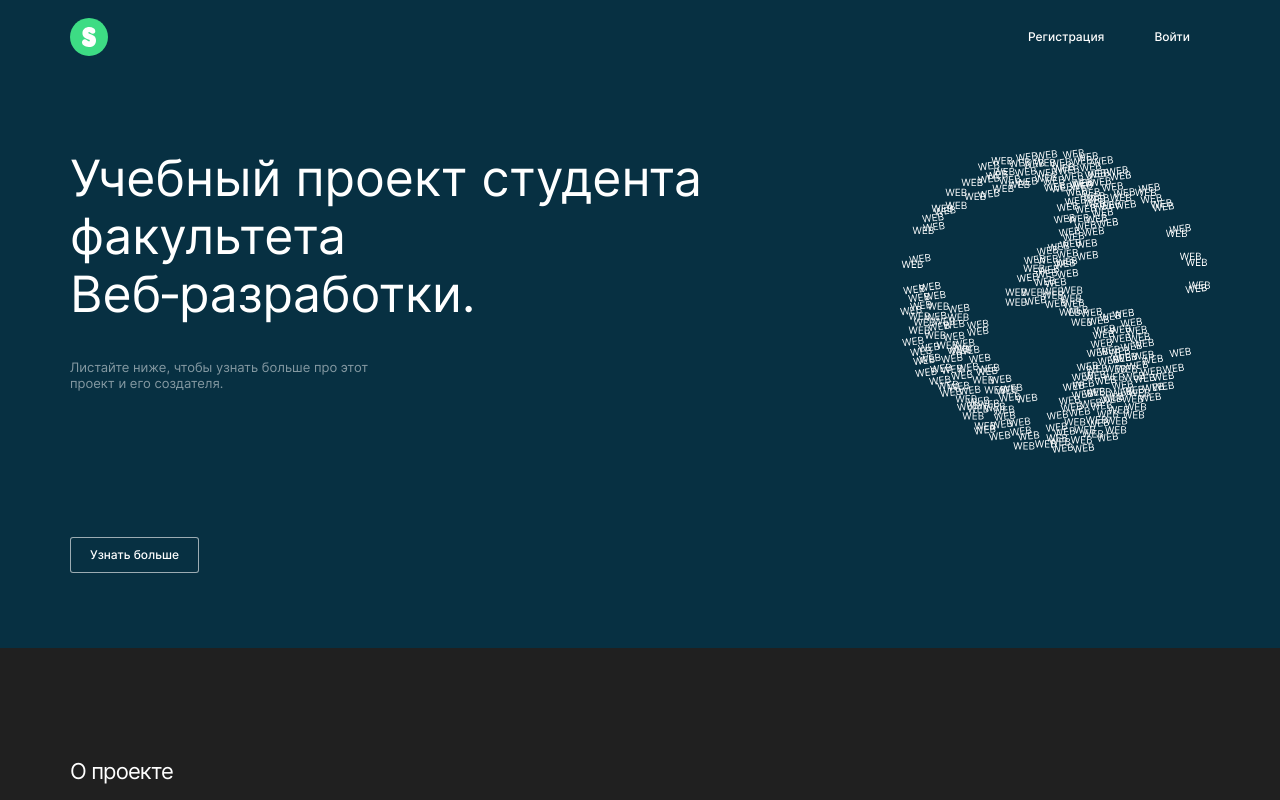
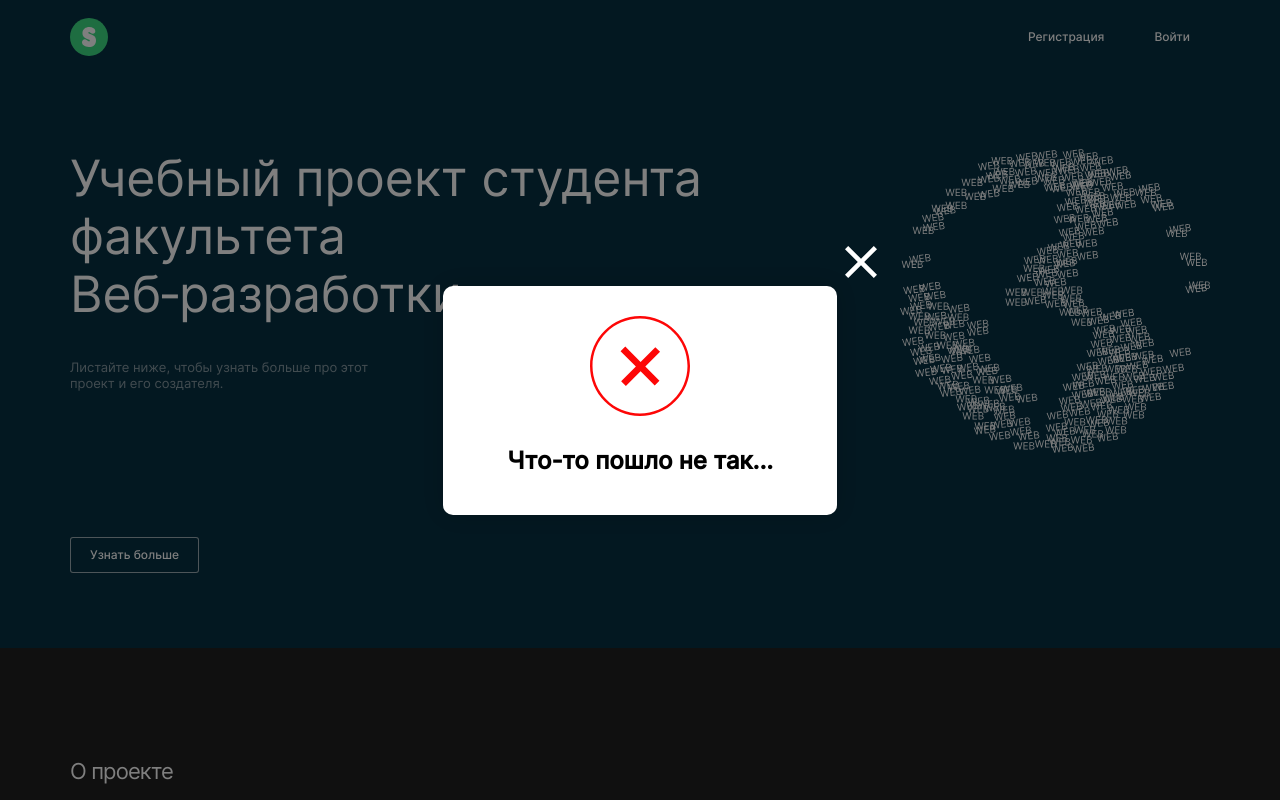
Before and after one commit to XeniaBostanova/movies-explorer-frontend, a React (Create React App) app: page / in a window 1280 px wide. Shown: the top 800 px of the page. Built offline with nearby package versions, Linux system fonts and the light colour scheme; no server answers; sample sign-in values are in the browser's storage; the HTML template or start-up script is replaced by a standard one.

Commit message:
fix: исправление замечаний 1го ревью Этапа 4

```diff
--- a/src/components/App/App.js
+++ b/src/components/App/App.js
@@ -1,5 +1,5 @@
 import React, { useState, useEffect } from 'react';
-import { Switch, Route, useHistory, useLocation } from 'react-router-dom';
+import { Switch, Route, useHistory, useLocation, Redirect } from 'react-router-dom';
 import Login from '../Auth/Login';
 import Movies from '../Movies/Movies';
 import Profile from '../Profile/Profile';
@@ -15,6 +15,8 @@ import { moviesApi } from '../../utils/MoviesApi';
 import { CurrentUserContext } from '../../contexts/CurrentUserContext';
 import ProtectedRoute from '../ProtectedRoute/ProtectedRoute';
 import moviesFilter from '../../utils/MoviesFilter'
+import { DESKTOP_MORE, DESKTOP_RESULT, DESKTOP_WIDTH, MOBILE_MORE, MOBILE_RESULT, MOBILE_WIDTH, TABLET_MORE, TABLET_RESULT } from '../../utils/constants';
+import ErrorPopup from '../ErrorPopup/ErrorPopup';
 
 function App() {
 
@@ -45,6 +47,8 @@ function App() {
 
   const [savedMovies, setSavedMovies] = useState([]);
 
+  const [errorPopupIsOpen, setErrorPopupIsOpen] = useState(false);
+
   useEffect(() => {
     tokenCheck();
   }, [loggedIn])
@@ -60,12 +64,13 @@ function App() {
   }, [currentUser])
 
   useEffect(() => {
-    mainApi.getSavedMovies()
+    if (loggedIn) {
+      mainApi.getSavedMovies()
       .then((savedMoviesData) => {
-        localStorage.setItem('savedMoviesStorage', JSON.stringify(savedMoviesData));
-        setSavedMovies(JSON.parse(localStorage.getItem('savedMoviesStorage')));
+        setSavedMovies(savedMoviesData.filter((m) => m.owner === currentUser._id));
       })
-      .catch((err) => console.log(err));
+      .catch(() => setErrorPopupIsOpen(true));
+    }
   }, [loggedIn])
 
   //Функционал Регистрация/Логин/Профиль
@@ -116,7 +121,7 @@ function App() {
             history.push(location);
           }
         })
-        .catch((err) => console.log(err))
+        .catch(() => setErrorPopupIsOpen(true))
     }
   }
 
@@ -202,7 +207,7 @@ function App() {
       .then((newMovie) => {
         setSavedMovies((movies) => [newMovie, ...movies]);
       })
-      .catch((err) => console.log(err))
+      .catch(() => setErrorPopupIsOpen(true))
   }
 
   function handleDeleteMovie(movie) {
@@ -210,21 +215,21 @@ function App() {
       .then(() => {
         setSavedMovies((movies) => movies.filter((m) => m._id !== movie._id));
       })
-      .catch((err) => console.log(err))
+      .catch(() => setErrorPopupIsOpen(true))
   }
 
   //Изменение ширины экрана и показ кол-ва карточек
 
   useEffect(() => {
-    if (currentViewport <= 480) {
-      setFirstResults(5);
-      setMoreResults(2);
-    } else if (currentViewport <= 1024) {
-      setFirstResults(8);
-      setMoreResults(2);
-    } else if (currentViewport > 1024) {
-      setFirstResults(12);
-      setMoreResults(3);
+    if (currentViewport <= MOBILE_WIDTH) {
+      setFirstResults(MOBILE_RESULT);
+      setMoreResults(MOBILE_MORE);
+    } else if (currentViewport <= DESKTOP_WIDTH) {
+      setFirstResults(TABLET_RESULT);
+      setMoreResults(TABLET_MORE);
+    } else if (currentViewport > DESKTOP_WIDTH) {
+      setFirstResults(DESKTOP_RESULT);
+      setMoreResults(DESKTOP_MORE);
     }
   }, [currentViewport]);
 
@@ -247,10 +252,20 @@ function App() {
     localStorage.removeItem('checkboxStatus');
     localStorage.removeItem('initialMovies');
     localStorage.removeItem('moviesStorage');
-    localStorage.removeItem('savedMoviesStorage');
+    localStorage.removeItem('name');
+    localStorage.removeItem('email');
+    setInitialMovies([]);
+    setSavedMovies([]);
+    setFilteredMovies([]);
+    setRequest('');
+    setCheckboxStatus(false);
     setLoggedIn(false);
     setCurrentUser({});
     history.push('/');
+  }
+
+  function closeErrorPopup() {
+    setErrorPopupIsOpen(false);
   }
 
   return (
@@ -297,17 +312,21 @@ function App() {
             />
 
             <Route path="/signup">
+              {loggedIn ? <Redirect to='/' /> :
                 <Register
                   onRegister={handleRegisterSubmit}
                   registerErrorMessage={registerErrorMessage}
                 />
+              }
             </Route>
 
             <Route path="/signin">
+              {loggedIn ? <Redirect to='/' /> :
                 <Login
                   onLogin={handleLoginSubmit}
                   loginErrorMessage={loginErrorMessage}
                 />
+              }
             </Route>
 
             <Route path="*">
@@ -320,6 +339,11 @@ function App() {
             <Footer />
           </Route>
 
+          <ErrorPopup
+            isOpen={errorPopupIsOpen}
+            onClose={closeErrorPopup}
+          />
+
       </div>
     </CurrentUserContext.Provider>
   );
--- /dev/null
+++ b/src/components/ErrorPopup/ErrorPopup.css
@@ -0,0 +1,102 @@
+.popup {
+  position: fixed;
+  top: 0;
+  bottom: 0;
+  left: 0;
+  right: 0;
+  background-color: rgba(0, 0, 0, .5);
+  font-family: 'Inter', 'Arial', sans-serif;
+  display: flex;
+  justify-content: center;
+  align-items: center;
+  opacity: 0;
+  visibility: hidden;
+  transition: visibility .5s, opacity .5s linear;
+  -webkit-transition: visibility .5s, opacity .5s linear;
+  -moz-transition: visibility .5s, opacity .5s linear;
+  -ms-transition: visibility .5s, opacity .5s linear;
+  -o-transition: visibility .5s, opacity .5s linear;
+  z-index: 2;
+}
+
+.popup_opened {
+  visibility: visible;
+  opacity: 1;
+}
+
+.popup__container {
+  position: relative;
+  background: #fff;
+  width: 394px;
+  min-height: 70px;
+  border-radius: 10px;
+  box-shadow: 0 0 25px rgba(0, 0, 0, .15);
+}
+
+@media screen and (max-width: 768px) {
+  .popup__container {
+    width: 260px;
+    min-height: 80px;
+  }
+}
+
+.popup__close {
+  width: 32px;
+  height: 32px;
+  padding: 0;
+  position: absolute;
+  top: -40px;
+  right: -40px;
+  background: transparent url('../../images/close-icon.svg');
+  background-size: contain;
+  border: none;
+  cursor: pointer;
+  transition: .5s;
+}
+
+.popup__close:hover {
+  opacity: .6;
+}
+
+@media screen and (max-width: 767px) {
+  .popup__close {
+    width: 20px;
+    height: 20px;
+    top: -36px;
+    right: 0;
+  }
+}
+
+.popup__image {
+  padding-top: 30px;
+  padding-bottom: 30px;
+  width: 100px;
+  height: 100px;
+  display: block;
+  margin: 0 auto;
+}
+
+@media screen and (max-width: 424px) {
+  .popup__image {
+    padding-top: 20px;
+    padding-bottom: 20px;
+  }
+}
+
+.popup__title {
+  color: #000;
+  font-size: 24px;
+  line-height: 29px;
+  font-weight: 900;
+  margin: 0;
+  padding-bottom: 40px;
+  text-align: center;
+}
+
+@media screen and (max-width: 768px) {
+  .popup__title {
+    padding-bottom: 30px;
+    font-size: 18px;
+    line-height: 22px;
+  }
+}
--- /dev/null
+++ b/src/components/ErrorPopup/ErrorPopup.js
@@ -0,0 +1,36 @@
+import React, { useEffect } from "react";
+import './ErrorPopup.css';
+import failImage from '../../images/fail-image.svg'
+
+function ErrorPopup({isOpen, onClose}) {
+  useEffect(() => {
+    const closeOnEsc = (e) => {
+      if (e.key === "Escape") {
+        onClose();
+      };
+    }
+
+    document.addEventListener('keyup', closeOnEsc);
+    return () => {
+      document.removeEventListener('keyup', closeOnEsc);
+    }
+  }, []);
+
+  function closeOnOverlay(e) {
+    if (e.target.classList.contains('popup')) {
+      onClose();
+    };
+  }
+
+  return (
+    <div className={`popup ${isOpen ?'popup_opened' : ''}`} onClick={closeOnOverlay} >
+      <div className="popup__container">
+        <button type="button" className="popup__close" onClick={onClose}></button>
+        <img className="popup__image" alt="Сообщение об ошибке" src={failImage} />
+        <h2 className="popup__title">Что-то пошло не так...</h2>
+      </div>
+    </div>
+  );
+}
+
+export default ErrorPopup;
--- a/src/components/Profile/Profile.js
+++ b/src/components/Profile/Profile.js
@@ -55,9 +55,17 @@ function Profile({onUpdateUser, profileMessage, onSignOut}) {
     e.preventDefault();
     onUpdateUser({
       name: values.name,
-       email: values.email,
+      email: values.email,
     });
   }
+
+  useEffect(() => {
+    setIsValid(false);
+    setValues({
+      name: currentUser.name,
+      email: currentUser.email,
+    });
+  }, [onUpdateUser])
 
   return(
     <section className="profile">
--- a/src/utils/MoviesFilter.js
+++ b/src/utils/MoviesFilter.js
@@ -1,9 +1,11 @@
+import { SHORT_FILM } from "./constants";
+
 function MoviesFilter(movies, request, checkboxStatus) {
   let moviesFilter = movies;
   let result;
 
   if (checkboxStatus) {
-    moviesFilter = moviesFilter.filter((movie) => movie.duration <= 40);
+    moviesFilter = moviesFilter.filter((movie) => movie.duration <= SHORT_FILM);
   }
 
   result = moviesFilter.filter((movie) => {
--- a/src/utils/constants.js
+++ b/src/utils/constants.js
@@ -1,2 +1,15 @@
 export const MAIN_URL = 'https://api.diploma.movies.nomoredomains.xyz';
 export const MOVIES_URL = 'https://api.nomoreparties.co';
+
+export const SHORT_FILM = 40;
+
+export const MOBILE_WIDTH = 480;
+export const MOBILE_RESULT = 5;
+export const MOBILE_MORE = 2;
+
+export const TABLET_RESULT = 8;
+export const TABLET_MORE = 2;
+
+export const DESKTOP_WIDTH = 1024;
+export const DESKTOP_RESULT = 12;
+export const DESKTOP_MORE = 3;
```
Also changed, not shown: src/images/close-icon.svg (added), src/images/fail-image.svg (added).
